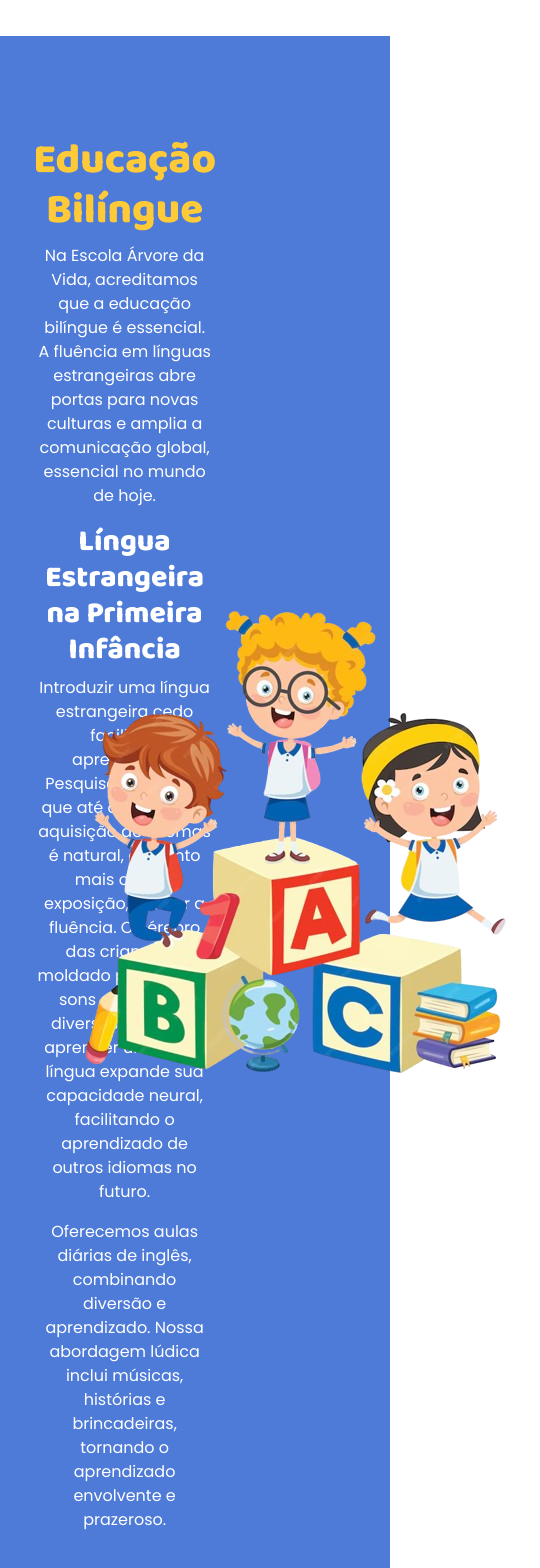
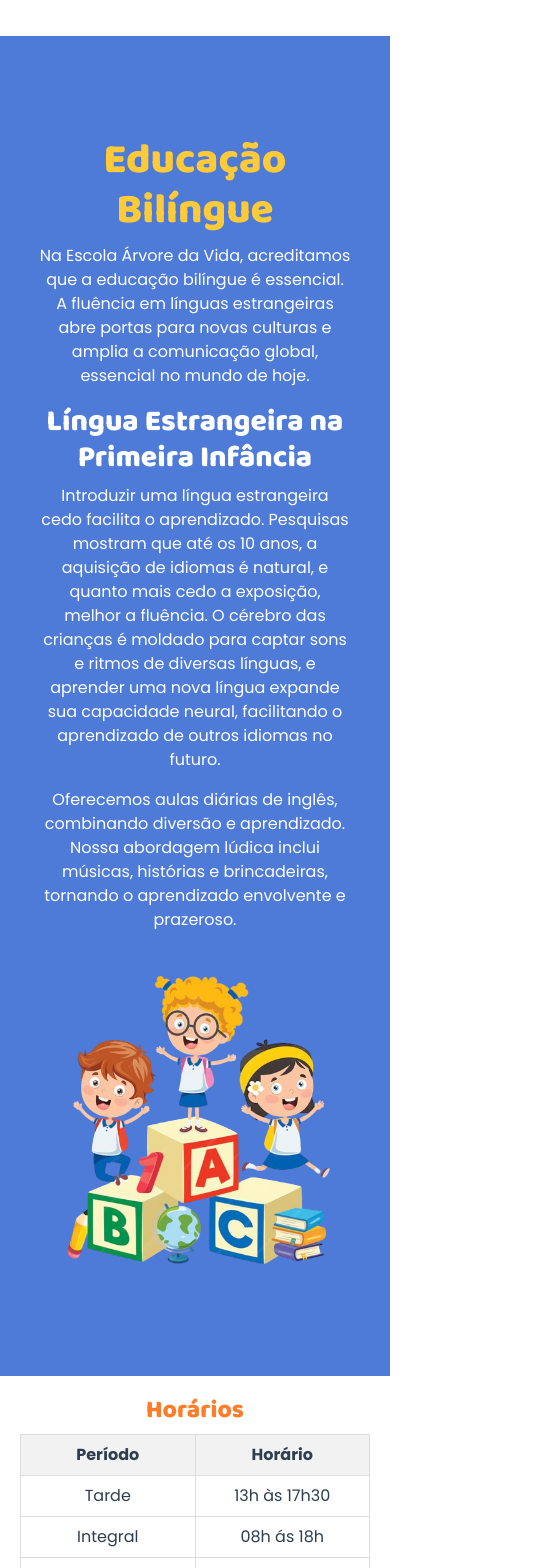
Before and after one commit to matheusmalena/escola-arvore-da-vida, a Vue app: page /EnsinoFundamentalI in a window 390 px wide. Shown: the part 1120-2688 px from the top of the page, 540 px wide, since content can reach past the window. Built offline with nearby package versions, Linux system fonts and the light colour scheme; what vue3-instagram-feed would draw is missing.

Commit message:
update bilingue

```diff
--- a/public/assets/css/responsive.css
+++ b/public/assets/css/responsive.css
@@ -233,6 +233,57 @@
         background-color: black;
         font-size: 20px !important;
       }
+
+      .bilingue {
+        background-color: var(--azul);
+        color: var(--color-white);
+        display: flex;
+        flex-direction: column;
+        justify-content: center;
+        align-items: center;
+      }
+
+      .bilingue h2 {
+        color: var(--yellow);
+        font-family: var(--baloo);
+        font-weight: 800;
+        font-size: 28px;
+      }
+
+      .bilingue h3 {
+        color: var();
+        font-family: var(--baloo);
+        font-weight: 800;
+        font-size: 20px;
+      }
+
+      .bilingue p {
+        font-size: 16px;
+      }
+
+      .card-bilingue {
+        display: flex;
+        flex-direction: column !important;
+        justify-content: center;
+        align-items: center;
+        width: 100%;
+        gap: 1rem;
+        }
+
+        .bilingue-first {
+          display: flex;
+          flex-direction: column;
+          align-items: center;
+          justify-content: center;
+          width: 100% !important;
+        }
+
+        .bilingue-second {
+          display: flex;
+          align-items: center;
+          justify-content: center;
+          width: 100% !important;
+        }
 }
 
 @media (max-width: 690px) {
--- a/src/components/EnsinoFundamentalI.vue
+++ b/src/components/EnsinoFundamentalI.vue
@@ -138,4 +138,8 @@ export default {
     justify-content: center;
     width: 40%;
   }
+
+  .bilingue-second img {
+    width: 100%;
+  }
 </style>
```
